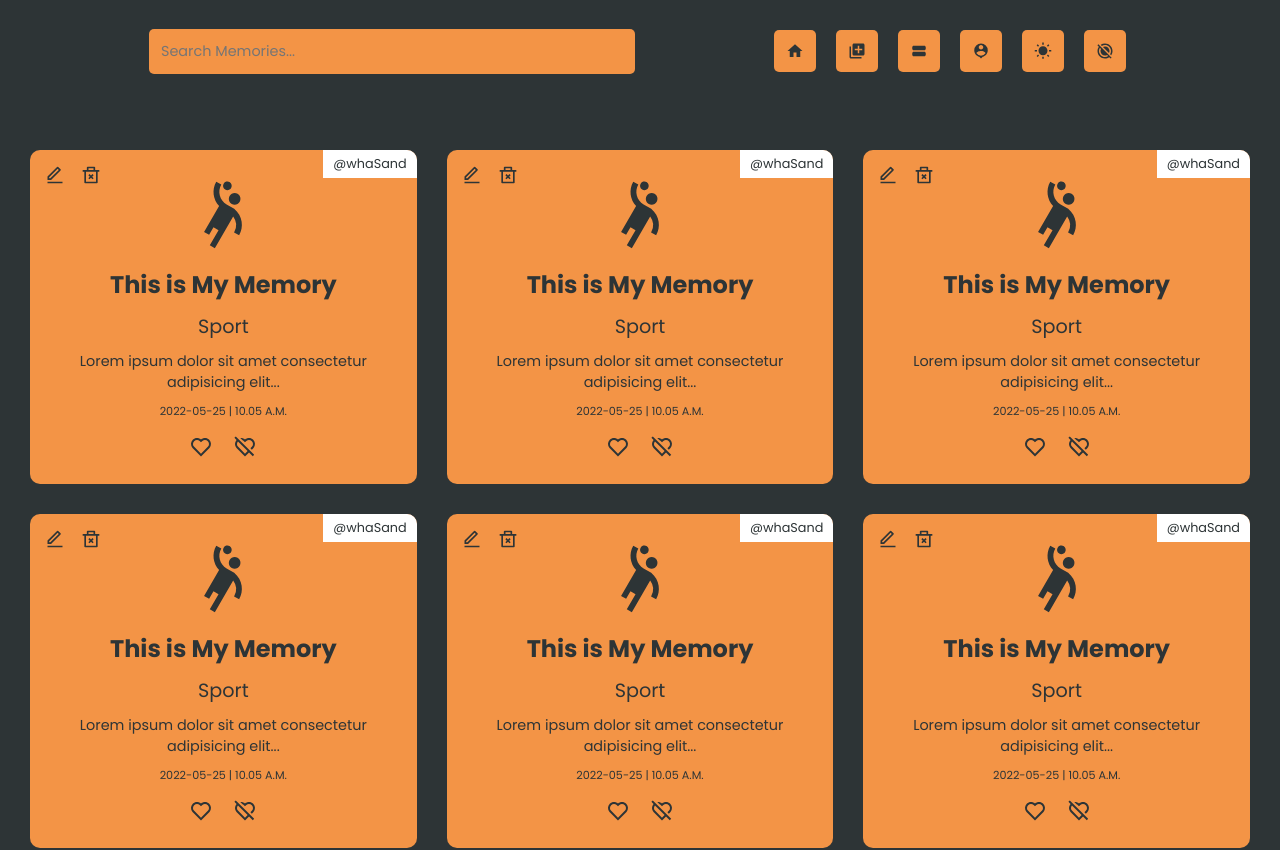
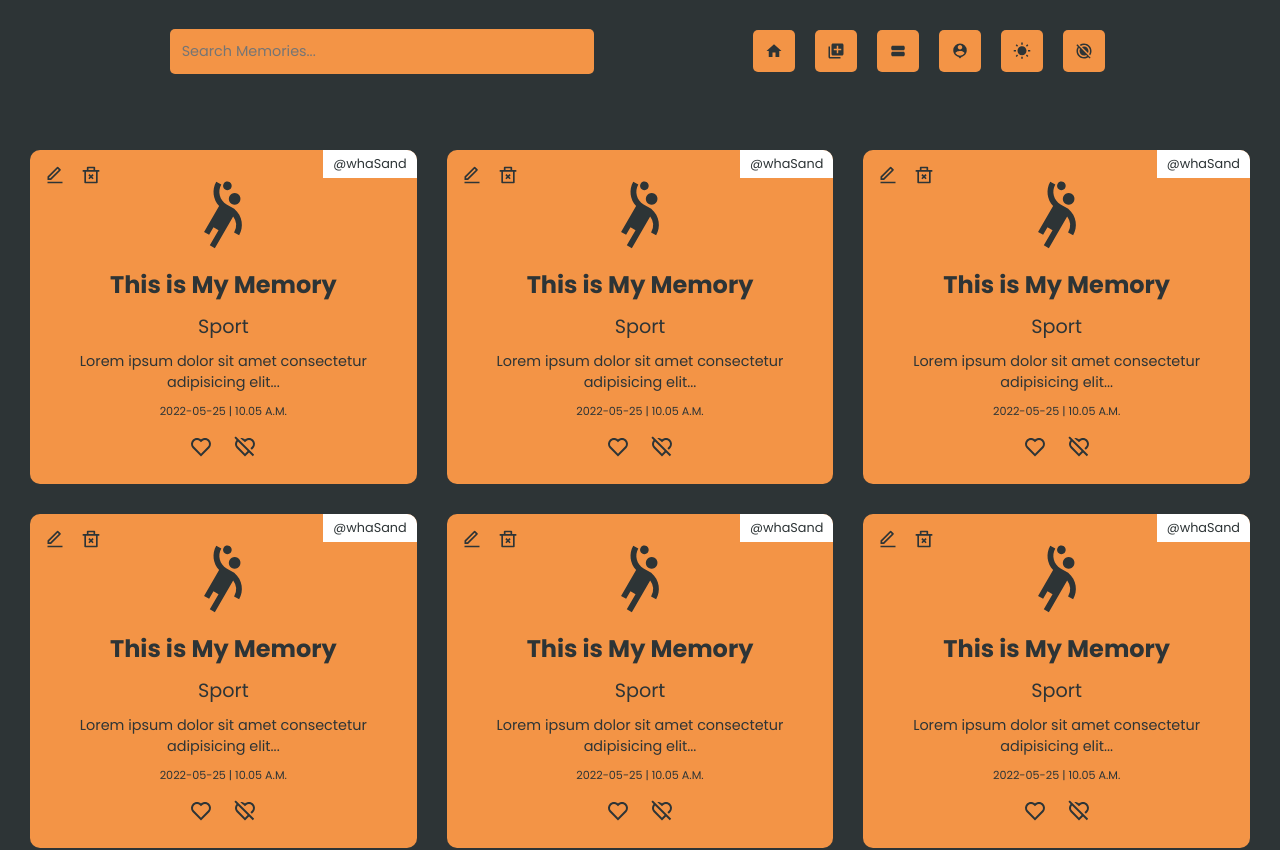
Before and after one commit to wahsandaruwan/memories_app_frontend, a React (Create React App) app: page / in a window 1280 px wide. Shown: the top 850 px of the page. Built offline with nearby package versions, Linux system fonts and the light colour scheme; the HTML template or start-up script is replaced by a standard one.

Commit message:
code updated

```diff
--- a/src/Components/Sections/Memory.js
+++ b/src/Components/Sections/Memory.js
@@ -5,9 +5,12 @@ import { useState } from "react"
 import { RiHeartFill, RiHeartLine, RiDislikeFill, RiDislikeLine, RiEditLine, RiDeleteBin2Line, RiAttachmentLine } from "react-icons/ri"
 import { MdSportsHandball } from "react-icons/md"
 
+// Custom components & modules
+import MainButton from "../Elements/MainButton"
+import ToolTip from "../Elements/ToolTip"
+
 // Custom styling
 import "./Styles/MemoryStyles.css"
-import MainButton from "../Elements/MainButton"
 
 const Memory = () => {
     // Details state
--- a/src/Components/Sections/NavBar.js
+++ b/src/Components/Sections/NavBar.js
@@ -7,13 +7,13 @@ import { MdHome, MdAddToPhotos, MdViewStream, MdPersonPin, MdDarkMode, MdMotionP
 // Custom components & modules
 import InputBox from "../Elements/InputBox"
 import MainButton from "../Elements/MainButton"
+import ToolTip from "../Elements/ToolTip"
 
 // Custom contexts
 import { ThemeContext } from "../../Contexts/ThemeContext"
 
 // Custom styling
 import "./Styles/NavBarStyles.css"
-import ToolTip from "../Elements/ToolTip"
 
 const NavBar = () => {
     // Get context values
--- a/src/Components/Sections/Styles/NavBarStyles.css
+++ b/src/Components/Sections/Styles/NavBarStyles.css
@@ -15,7 +15,7 @@
 
 /* Search Bar */
 .search {
-  flex-basis: 40%;
+  flex-basis: 35%;
   display: flex;
   justify-content: center;
 }
```
